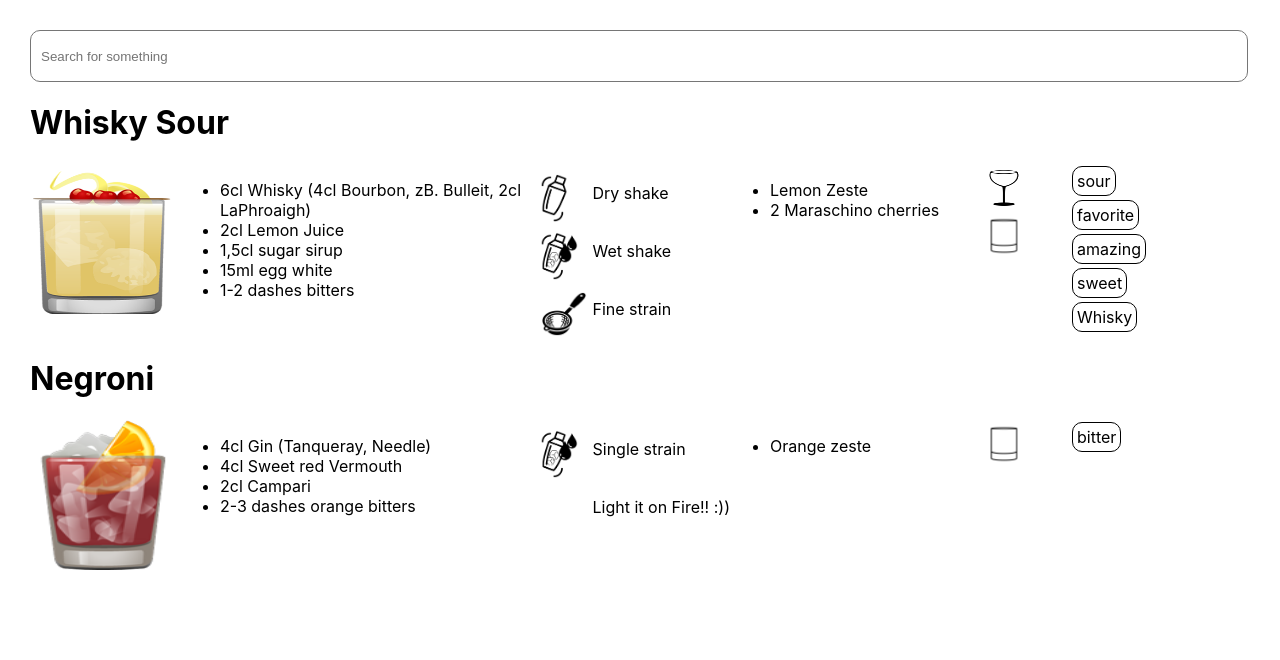
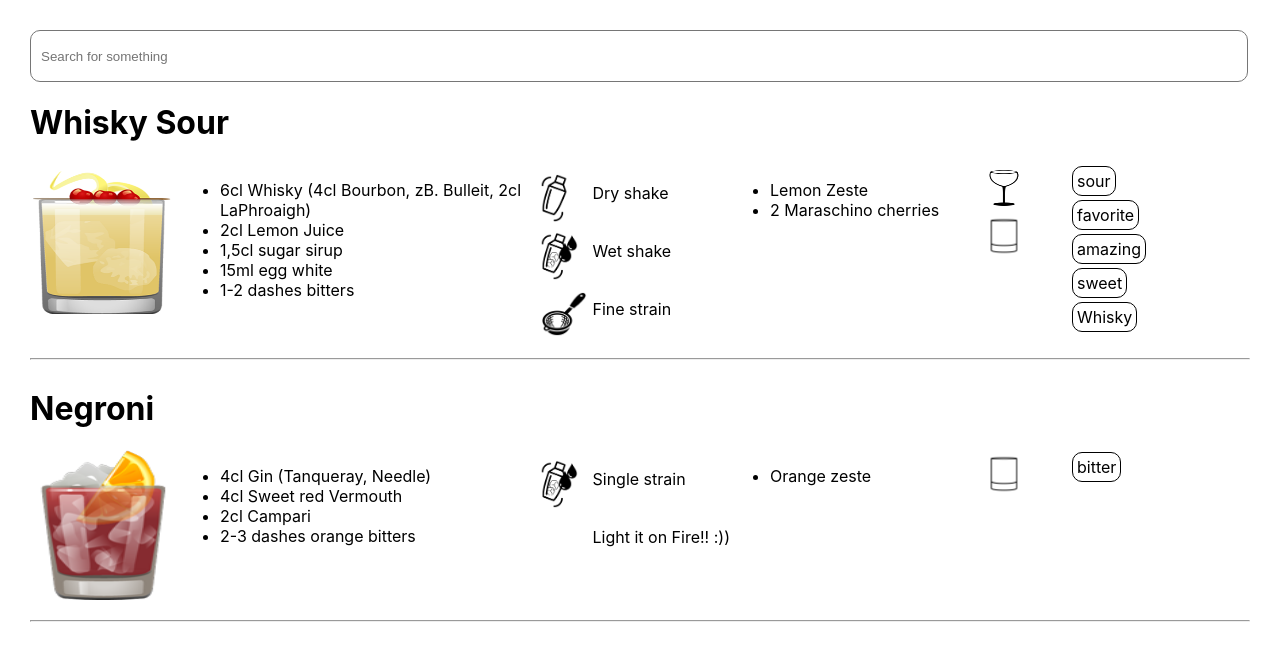
Before and after one commit to FlorianLiebhart/cocktails, a React (Create React App) app: page / in a window 1280 px wide. Shown: the top 660 px of the page. Built offline with nearby package versions, Linux system fonts and the light colour scheme.

Commit message:
add hr line

```diff
--- a/src/components/CocktailList.tsx
+++ b/src/components/CocktailList.tsx
@@ -46,6 +46,7 @@ const CocktailListItem: React.FC<any> = ({cocktail}) =>
                 <TagList tags={cocktail.tags}/>
             </div>
         </div>
+        <hr style={{marginBlockStart: '20px'}}/>
     </div>;
 
 // @ts-ignore
```
